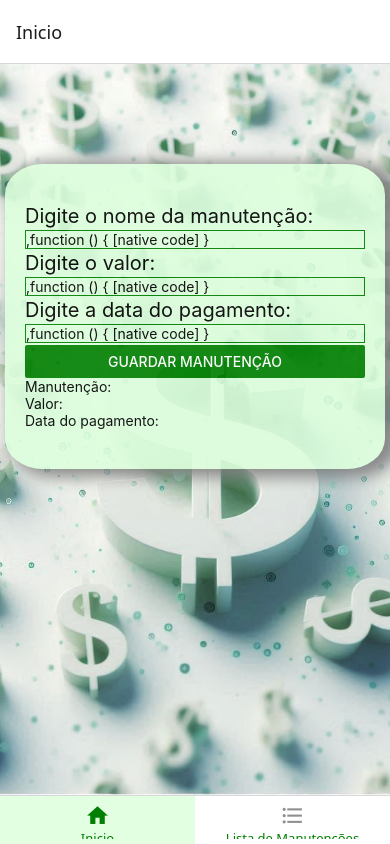
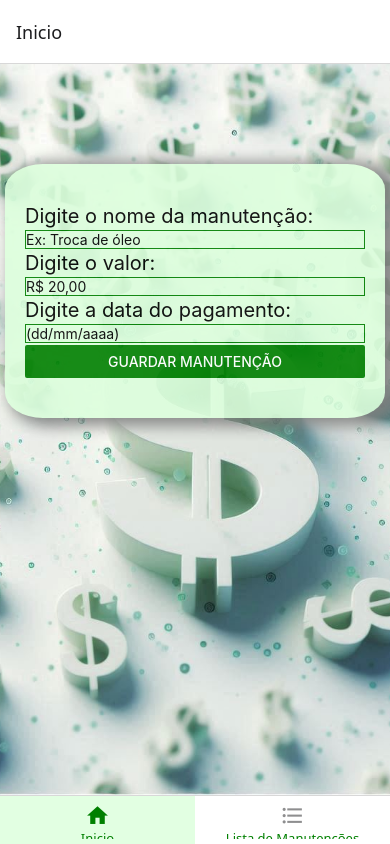
Before and after one commit to felipe-cesar-dev/ControleDoMotorista, a React Native app in the folder Financas/: screen /Inicio in a window 390 px wide. Built offline with nearby package versions, Linux system fonts and the light colour scheme.

Commit message:
Update Inicio.js

```diff
--- a/Financas/pages/Inicio.js
+++ b/Financas/pages/Inicio.js
@@ -1,49 +1,47 @@
-import { View, Text, TextInput, Button} from 'react-native';
+import { View, Text, TextInput, Button } from 'react-native';
 import React, { useState } from 'react';
-import {ImageBackground } from 'react-native';
+import { ImageBackground } from 'react-native';
 import { styles } from '../styles/style';
-import { guardarManutencao } from '../data/guardarManutencao';
 
 const TelaInicial = () => {
-  const nome = useState('');
-  const nomeGuardado= useState('');
-  const valor = useState('');
-  const valorGuardado= useState('');
-  const dataPagamento = useState('');
+  const [nome, setNome] = useState('');
+  const [valor, setValor] = useState('');
+  const [dataPagamento, setDataPagamento] = useState('');
+  const [manutencao, setManutencao] = useState([]);
 
-    return(
-    <ImageBackground
-    source={require('../assets/cifroes.jpeg')}
-    style={{ width: '100%', height: '100%' }}
-    >
-        <View style = {styles.inicio}>
-            <Text style = {styles.textoInicio}>Digite o nome da manutenção:</Text>
-            <TextInput
-            value={nome}
-            placeholder="Ex: Troca de óleo"
-            style = {styles.inputInicio}
-            />
-            <Text style = {styles.textoInicio}>Digite o valor:</Text>
-            <TextInput
-            style = {styles.inputInicio}
-            value={valor}
-            placeholder="R$ 20,00"
-            keyboardType="numeric"
-            />
-            <Text style = {styles.textoInicio}>Digite a data do pagamento:</Text>
-            <TextInput
-            style = {styles.inputInicio}
-            value={dataPagamento}
-            placeholder="(dd/mm/aaaa)"
-            keyboardType="numeric"
-            />
-            <Button color= 'green' title="Guardar Manutenção" onPress={guardarManutencao} />
-            <Text>Manutenção: {nomeGuardado}</Text>
-            <Text>Valor: {valorGuardado}</Text>
-            <Text>Data do pagamento: {dataPagamento}</Text>
-        </View>
-      </ImageBackground>
-    )
-}
+  const guardarManutencao = () => {
+    const dados = {
+      nome: nome,
+      valor: valor,
+      dataPagamento: dataPagamento,
+    };
 
-export default TelaInicial
+    setManutencao([...manutencao, dados]);
+    setNome('');
+    setValor('');
+    setDataPagamento('');
+  };
+
+  return (
+    <ImageBackground source={require('../assets/cifroes.jpeg')} style={{ width: '100%', height: '100%' }} >
+      <View style={styles.inicio}>
+        <Text style={styles.textoInicio}>Digite o nome da manutenção:</Text>
+        <TextInput value={nome} onChangeText={(text) => setNome(text)} placeholder="Ex: Troca de óleo" style={styles.inputInicio} />
+        <Text style={styles.textoInicio}>Digite o valor:</Text>
+        <TextInput style={styles.inputInicio} value={valor} onChangeText={(text) => setValor(text)} placeholder="R$ 20,00" keyboardType="numeric" />
+        <Text style={styles.textoInicio}>Digite a data do pagamento:</Text>
+        <TextInput style={styles.inputInicio} value={dataPagamento} onChangeText={(text) => setDataPagamento(text)} placeholder="(dd/mm/aaaa)" keyboardType="numeric" />
+        <Button color="green" title="Guardar Manutenção" onPress={guardarManutencao} />
+        {manutencao.map((item, index) => (
+          <View key={index}>
+            <Text>Manutenção: {item.nome}</Text>
+            <Text>Valor: {item.valor}</Text>
+            <Text>Data do pagamento: {item.dataPagamento}</Text>
+          </View>
+        ))}
+      </View>
+    </ImageBackground>
+  );
+};
+
+export default TelaInicial;
```
